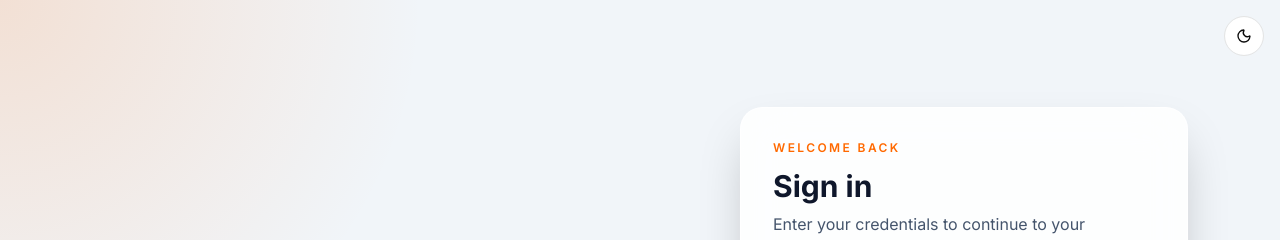
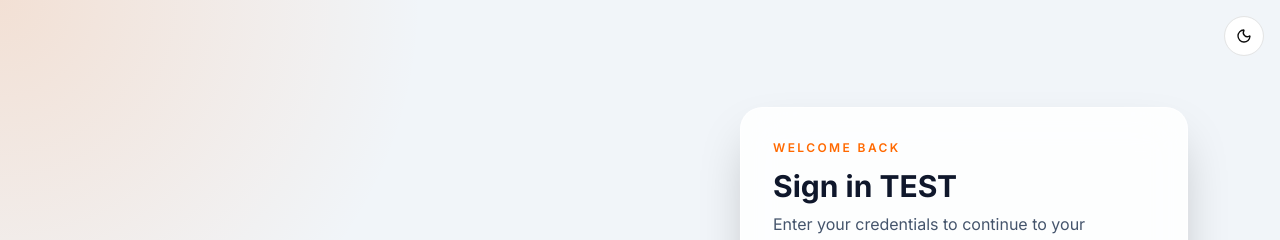
Before and after one commit to rai-Leoniel/raiports, a Next.js app: page /login in a window 1280 px wide. Shown: the top 240 px of the page. Built offline with nearby package versions, Linux system fonts and the light colour scheme.

Commit message:
Test deployed login page

```diff
--- a/app/login/page.tsx
+++ b/app/login/page.tsx
@@ -98,7 +98,7 @@ export default function LoginPage() {
                   Welcome back
                 </p>
                 <h2 className="text-3xl font-bold text-slate-900 dark:text-white mb-2">
-                  Sign in
+                  Sign in TEST
                 </h2>
                 <p className="text-slate-600 dark:text-slate-400">
                   Enter your credentials to continue to your dashboard.
```
